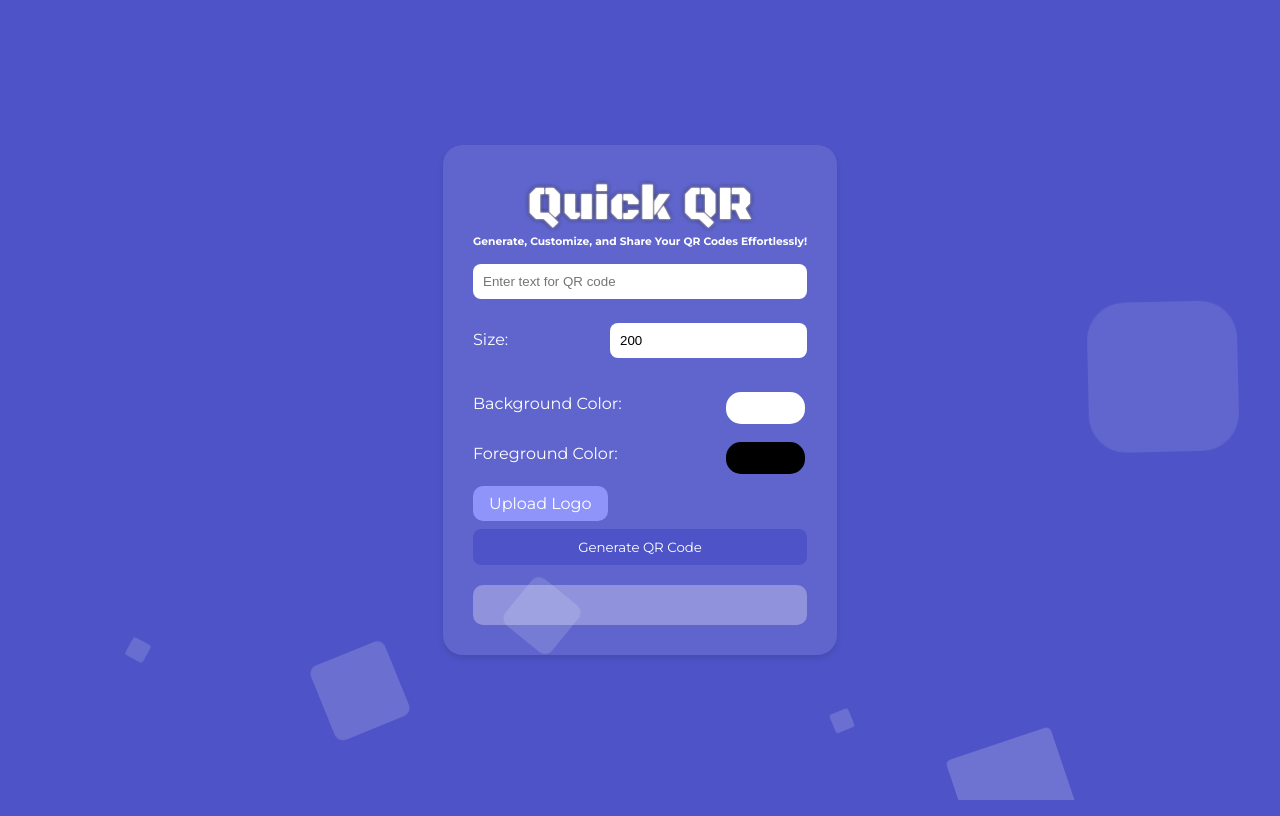
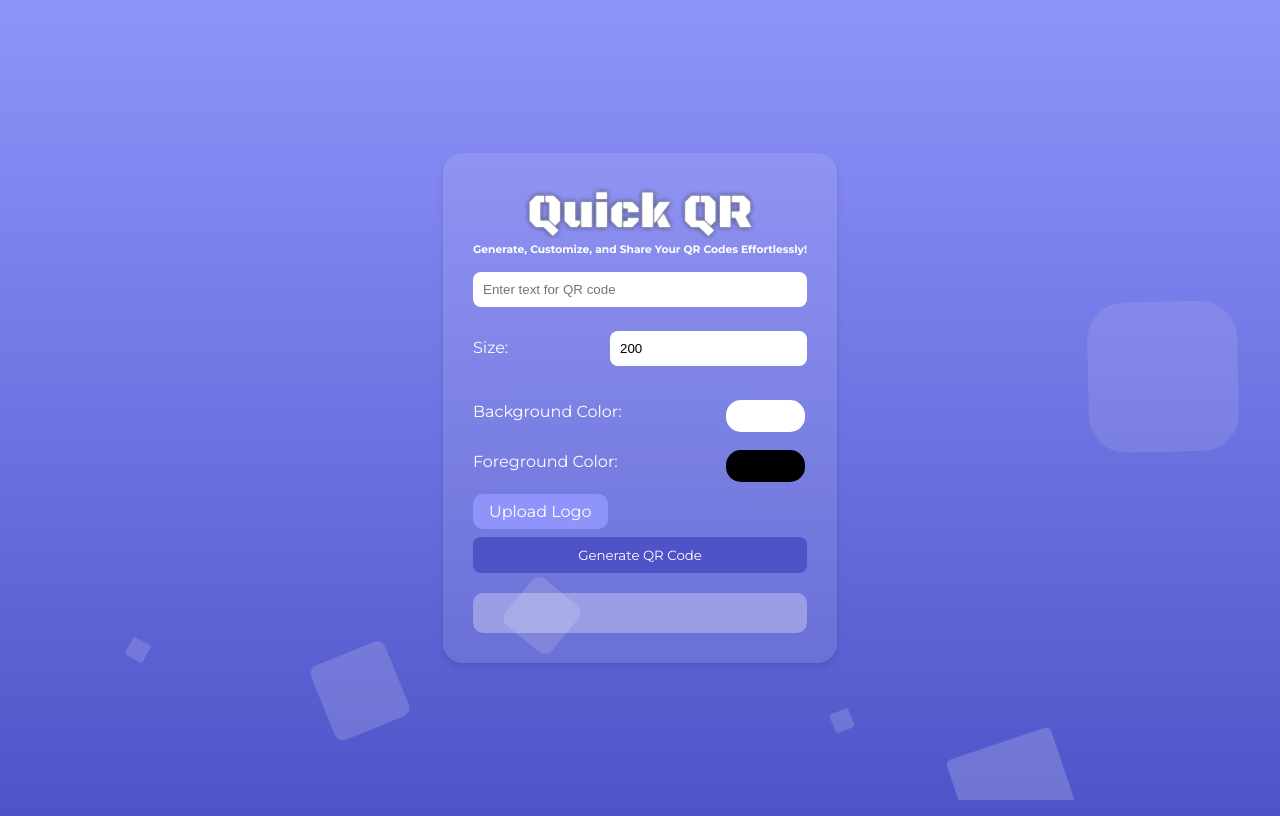
Before and after one commit to Mehmood-Deshmukh/Quick-QR, a React (Create React App) app: page / in a window 1280 px wide. Built offline with nearby package versions, Linux system fonts and the light colour scheme.

Commit message:
Finally Done?

```diff
--- a/src/App.css
+++ b/src/App.css
@@ -26,13 +26,15 @@ body{
 
 body{
     background: #4e54c8;
-    background: -webkit-linear-gradient(to left, #8f94fb, #4e54c8);
+    background: -webkit-linear-gradient(270deg, #8f94fb, #4e54c8);
     width: 100%;
-/*     height:100vh; */
-
-
+    min-height: 100vh;
+    height:fit-content;
+    margin: 1vh 0;
 }
-
+::-webkit-scrollbar{
+    display: none;
+}
 .circles{
     position: absolute;
     top: 0;
```
